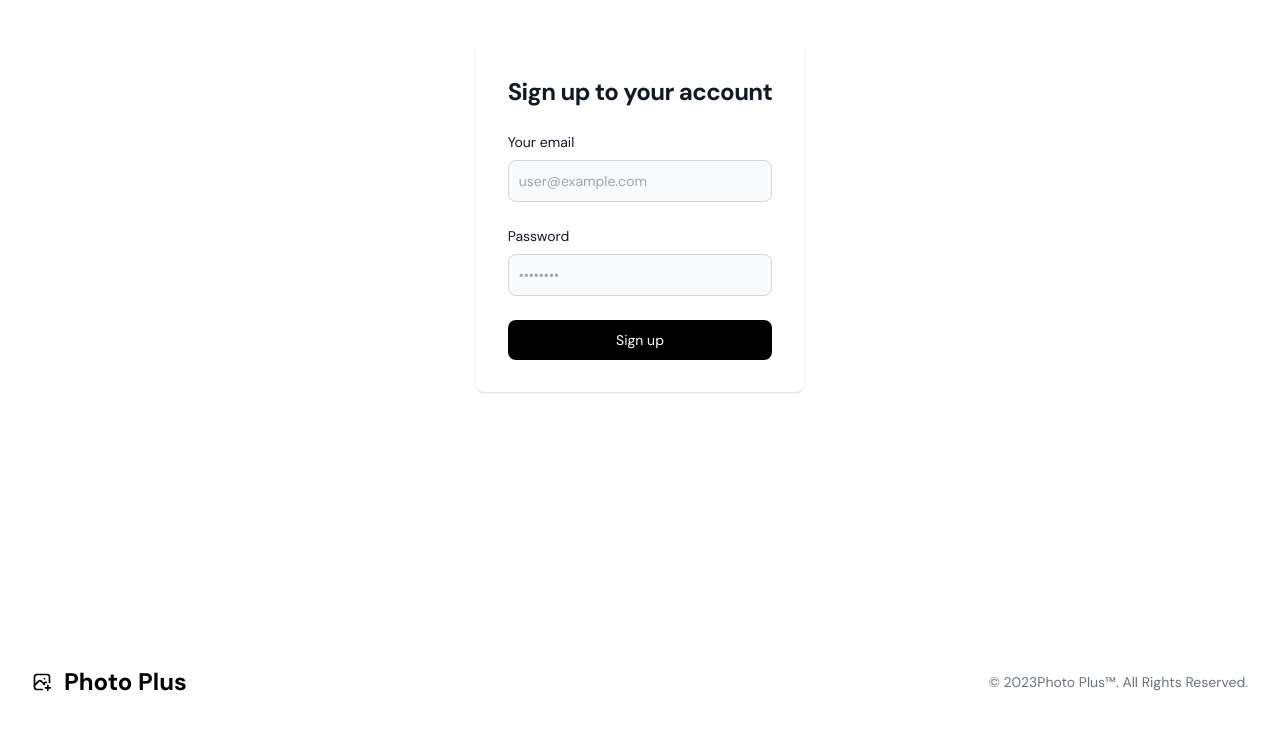
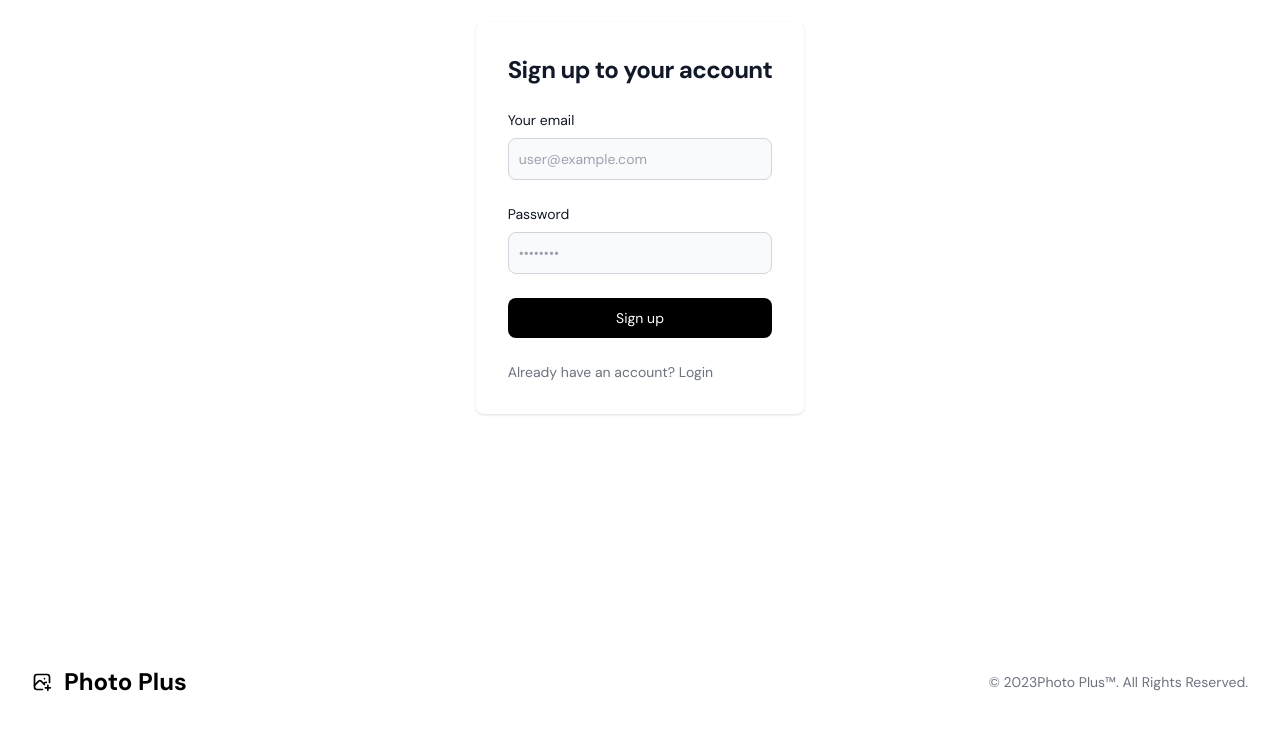
Before and after one commit to Tk-brainCodes/HNGx-Task-3, a Next.js app: page /signup in a window 1280 px wide. Shown: the part 182-912 px from the top of the page. Built offline with nearby package versions, Linux system fonts and the light colour scheme; no server answers.

Commit message:
feat: added link to login

```diff
--- a/src/app/signup/page.tsx
+++ b/src/app/signup/page.tsx
@@ -3,6 +3,7 @@
 import { useState } from "react";
 import { createUserWithEmailAndPassword } from "firebase/auth";
 import { auth } from "../../../firebase";
+import Link from "next/link";
 
 type Props = {};
 
@@ -108,6 +109,15 @@ const Signup = (props: Props) => {
                   {isLoading ? "Signing up..." : "Sign up"}
                 </button>
               </form>
+              <p className='text-sm font-light text-gray-500 dark:text-gray-400'>
+                Already have an account?{" "}
+                <Link
+                  href='login'
+                  className='font-medium text-primary-600 hover:underline dark:text-primary-500'
+                >
+                  Login
+                </Link>
+              </p>
             </div>
           </div>
         </div>
```
